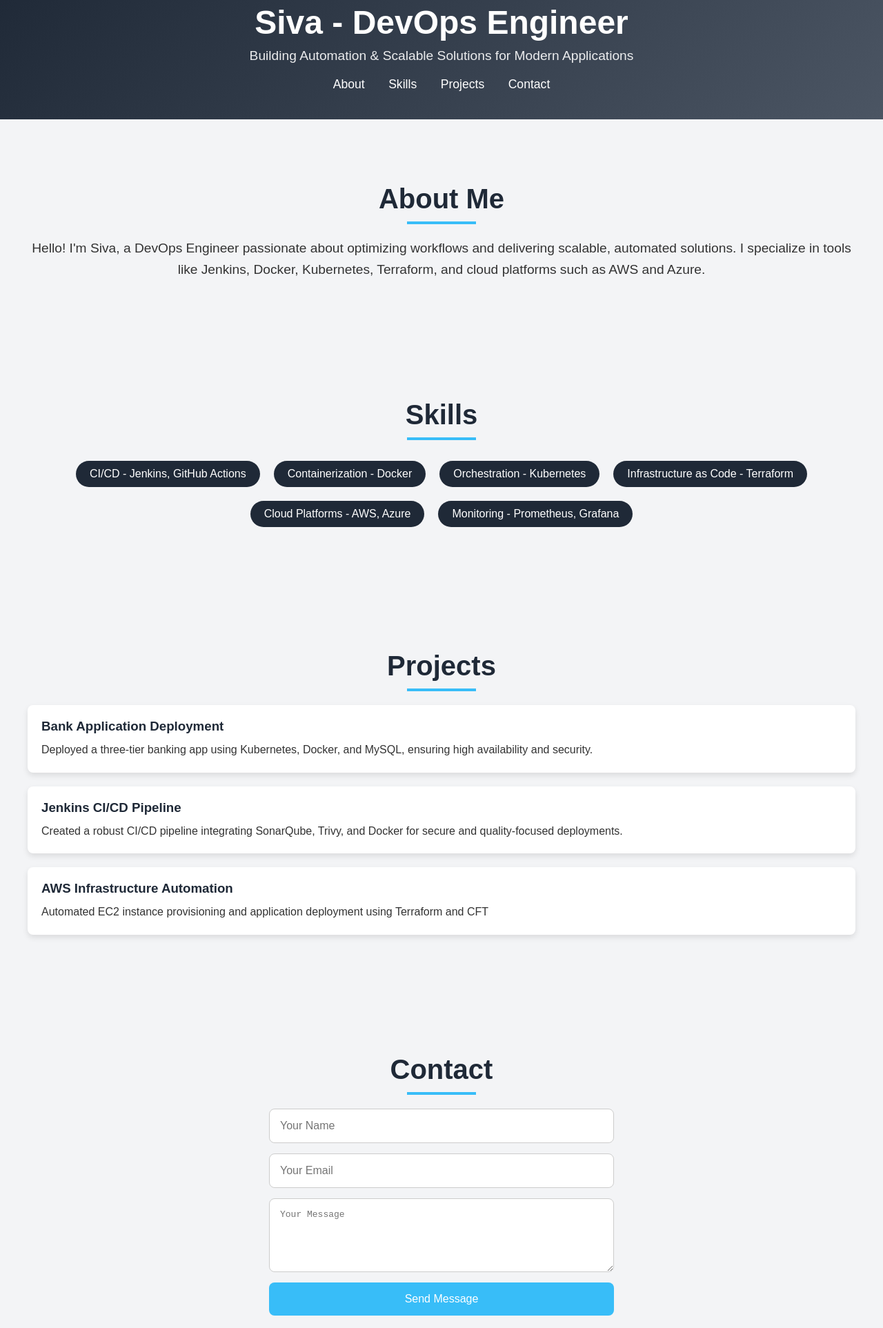
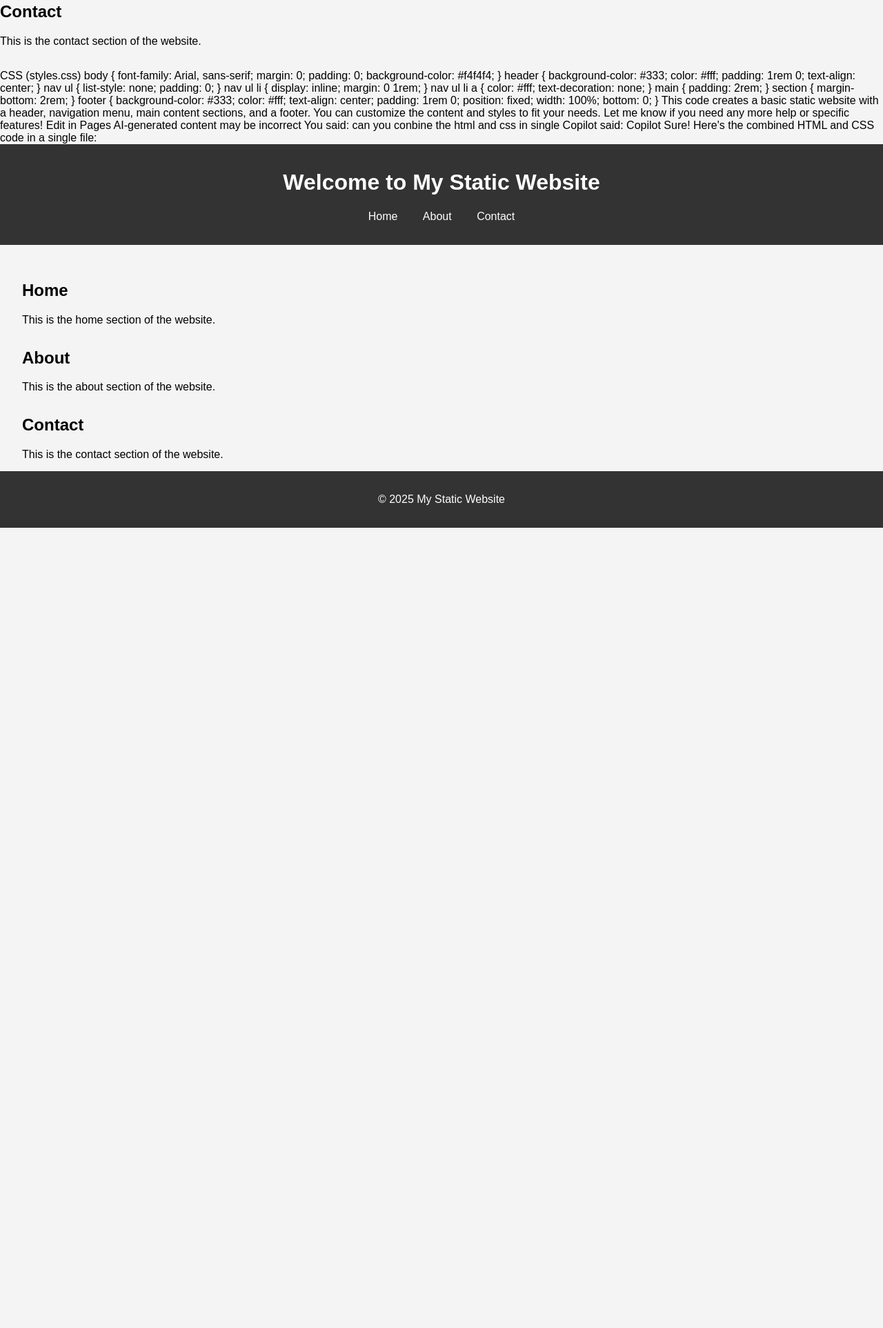
Before and after one commit to sivakrishnavemula/dockersiva, a plain HTML site: page index.html in a window 1280 px wide. Shown: the part 35-1960 px from the top of the page at 69% size. After the commit the page ends 800 px from the top, so only its background shows below. Drawn offline with Linux system fonts and the light colour scheme.

Commit message:
Update index.html

```diff
--- a/index.html
+++ b/index.html
@@ -1,226 +1,159 @@
+            <p>This is the about section of the website.</p>
+        </section>
+        <section id="contact">
+            <h2>Contact</h2>
+            <p>This is the contact section of the website.</p>
+        </section>
+    </main>
+    <footer>
+        <p>&copy; 2025 My Static Website</p>
+    </footer>
+</body>
+</html>
+CSS (styles.css)
+body {
+    font-family: Arial, sans-serif;
+    margin: 0;
+    padding: 0;
+    background-color: #f4f4f4;
+}
+
+header {
+    background-color: #333;
+    color: #fff;
+    padding: 1rem 0;
+    text-align: center;
+}
+
+nav ul {
+    list-style: none;
+    padding: 0;
+}
+
+nav ul li {
+    display: inline;
+    margin: 0 1rem;
+}
+
+nav ul li a {
+    color: #fff;
+    text-decoration: none;
+}
+
+main {
+    padding: 2rem;
+}
+
+section {
+    margin-bottom: 2rem;
+}
+
+footer {
+    background-color: #333;
+    color: #fff;
+    text-align: center;
+    padding: 1rem 0;
+    position: fixed;
+    width: 100%;
+    bottom: 0;
+}
+This code creates a basic static website with a header, navigation menu, main content sections, and a footer. You can customize the content and styles to fit your needs. Let me know if you need any more help or specific features!
+
+
+Edit in Pages
+
+
+
+AI-generated content may be incorrect
+You said:
+
+can you conbine the html and css in single
+Copilot said:
+Copilot
+Sure! Here's the combined HTML and CSS code in a single file:
+
 <!DOCTYPE html>
 <html lang="en">
 <head>
     <meta charset="UTF-8">
     <meta name="viewport" content="width=device-width, initial-scale=1.0">
-    <title>DevOps Engineer Portfolio</title>
+    <title>My Static Website</title>
     <style>
-        /* General Styles */
         body {
-            font-family: 'Arial', sans-serif;
+            font-family: Arial, sans-serif;
             margin: 0;
             padding: 0;
-            background: #f3f4f6;
-            color: #333;
+            background-color: #f4f4f4;
         }
 
-        /* Header Styles */
         header {
-            background: linear-gradient(135deg, #1f2937, #4b5563);
-            color: white;
-            padding: 40px 20px;
-            text-align: center;
-        }
-        header h1 {
-            font-size: 3em;
-            margin: 0;
-        }
-        header p {
-            font-size: 1.2em;
-            margin: 10px 0 0;
-            opacity: 0.9;
-        }
-        nav {
-            margin-top: 20px;
-        }
-        nav a {
-            color: white;
-            text-decoration: none;
-            margin: 0 15px;
-            font-size: 1.1em;
-            transition: color 0.3s;
-        }
-        nav a:hover {
-            color: #38bdf8;
-        }
-
-        /* Section Styling */
-        section {
-            padding: 60px 20px;
-            max-width: 1200px;
-            margin: 0 auto;
-        }
-        section h2 {
-            font-size: 2.5em;
-            margin-bottom: 20px;
-            text-align: center;
-            color: #1f2937;
-            position: relative;
-        }
-        section h2::after {
-            content: '';
-            display: block;
-            width: 100px;
-            height: 4px;
-            background: #38bdf8;
-            margin: 10px auto 0;
-        }
-
-        /* About Section */
-        .about p {
-            font-size: 1.2em;
-            line-height: 1.6;
+            background-color: #333;
+            color: #fff;
+            padding: 1rem 0;
             text-align: center;
         }
 
-        /* Skills Section */
-        .skills ul {
+        nav ul {
             list-style: none;
             padding: 0;
-            display: flex;
-            flex-wrap: wrap;
-            justify-content: center;
-        }
-        .skills ul li {
-            background: #1f2937;
-            color: white;
-            padding: 10px 20px;
-            margin: 10px;
-            border-radius: 50px;
-            font-size: 1em;
-            transition: transform 0.3s;
-        }
-        .skills ul li:hover {
-            transform: scale(1.1);
         }
 
-        /* Projects Section */
-        .projects .project {
-            background: white;
-            box-shadow: 0 4px 8px rgba(0, 0, 0, 0.1);
-            margin-bottom: 20px;
-            padding: 20px;
-            border-radius: 8px;
-            transition: box-shadow 0.3s;
-        }
-        .projects .project:hover {
-            box-shadow: 0 6px 12px rgba(0, 0, 0, 0.2);
-        }
-        .projects .project h3 {
-            margin: 0 0 10px;
-            color: #1f2937;
-        }
-        .projects .project p {
-            margin: 0;
-            line-height: 1.6;
+        nav ul li {
+            display: inline;
+            margin: 0 1rem;
         }
 
-        /* Contact Section */
-        .contact form {
-            display: flex;
-            flex-direction: column;
-            align-items: center;
-            max-width: 500px;
-            margin: 0 auto;
-        }
-        .contact input, .contact textarea, .contact button {
-            width: 100%;
-            margin-bottom: 15px;
-            padding: 15px;
-            font-size: 1em;
-            border: 1px solid #ccc;
-            border-radius: 8px;
-            box-sizing: border-box;
-        }
-        .contact input:focus, .contact textarea:focus {
-            outline: none;
-            border-color: #38bdf8;
-        }
-        .contact button {
-            background: #38bdf8;
-            color: white;
-            border: none;
-            cursor: pointer;
-            transition: background 0.3s;
-        }
-        .contact button:hover {
-            background: #0284c7;
+        nav ul li a {
+            color: #fff;
+            text-decoration: none;
         }
 
-        /* Footer */
+        main {
+            padding: 2rem;
+        }
+
+        section {
+            margin-bottom: 2rem;
+        }
+
         footer {
+            background-color: #333;
+            color: #fff;
             text-align: center;
-            padding: 20px;
-            background: #1f2937;
-            color: white;
-            font-size: 0.9em;
-        }
-        footer a {
-            color: #38bdf8;
-            text-decoration: none;
-        }
-        footer a:hover {
-            text-decoration: underline;
+            padding: 1rem 0;
+            position: fixed;
+            width: 100%;
+            bottom: 0;
         }
     </style>
 </head>
 <body>
     <header>
-        <h1>Siva - DevOps Engineer</h1>
-        <p>Building Automation & Scalable Solutions for Modern Applications</p>
+        <h1>Welcome to My Static Website</h1>
         <nav>
-            <a href="#about">About</a>
-            <a href="#skills">Skills</a>
-            <a href="#projects">Projects</a>
-            <a href="#contact">Contact</a>
+            <ul>
+                <li><a href="#home">Home</a></li>
+                <li><a href="#about">About</a></li>
+                <li><a href="#contact">Contact</a></li>
+            </ul>
         </nav>
     </header>
-
-    <section id="about" class="about">
-        <h2>About Me</h2>
-        <p>Hello! I'm Siva, a DevOps Engineer passionate about optimizing workflows and delivering scalable, automated solutions. I specialize in tools like Jenkins, Docker, Kubernetes, Terraform, and cloud platforms such as AWS and Azure.</p>
-    </section>
-
-    <section id="skills" class="skills">
-        <h2>Skills</h2>
-        <ul>
-            <li>CI/CD - Jenkins, GitHub Actions</li>
-            <li>Containerization - Docker</li>
-            <li>Orchestration - Kubernetes</li>
-            <li>Infrastructure as Code - Terraform</li>
-            <li>Cloud Platforms - AWS, Azure</li>
-            <li>Monitoring - Prometheus, Grafana</li>
-        </ul>
-    </section>
-
-    <section id="projects" class="projects">
-        <h2>Projects</h2>
-        <div class="project">
-            <h3>Bank Application Deployment</h3>
-            <p>Deployed a three-tier banking app using Kubernetes, Docker, and MySQL, ensuring high availability and security.</p>
-        </div>
-        <div class="project">
-            <h3>Jenkins CI/CD Pipeline</h3>
-            <p>Created a robust CI/CD pipeline integrating SonarQube, Trivy, and Docker for secure and quality-focused deployments.</p>
-        </div>
-        <div class="project">
-            <h3>AWS Infrastructure Automation</h3>
-            <p>Automated EC2 instance provisioning and application deployment using Terraform and CFT</p>
-        </div>
-    </section>
-
-    <section id="contact" class="contact">
-        <h2>Contact</h2>
-        <form>
-            <input type="text" placeholder="Your Name" required>
-            <input type="email" placeholder="Your Email" required>
-            <textarea placeholder="Your Message" rows="5" required></textarea>
-            <button type="submit">Send Message</button>
-        </form>
-    </section>
-
+    <main>
+        <section id="home">
+            <h2>Home</h2>
+            <p>This is the home section of the website.</p>
+        </section>
+        <section id="about">
+            <h2>About</h2>
+            <p>This is the about section of the website.</p>
+        </section>
+        <section id="contact">
+            <h2>Contact</h2>
+            <p>This is the contact section of the website.</p>
+        </section>
+    </main>
     <footer>
-        <p>© 2024 Mustafa | DevOps Engineer Portfolio | <a href="#about">Back to Top</a></p>
+        <p>&copy; 2025 My Static Website</p>
     </footer>
 </body>
 </html>
```
